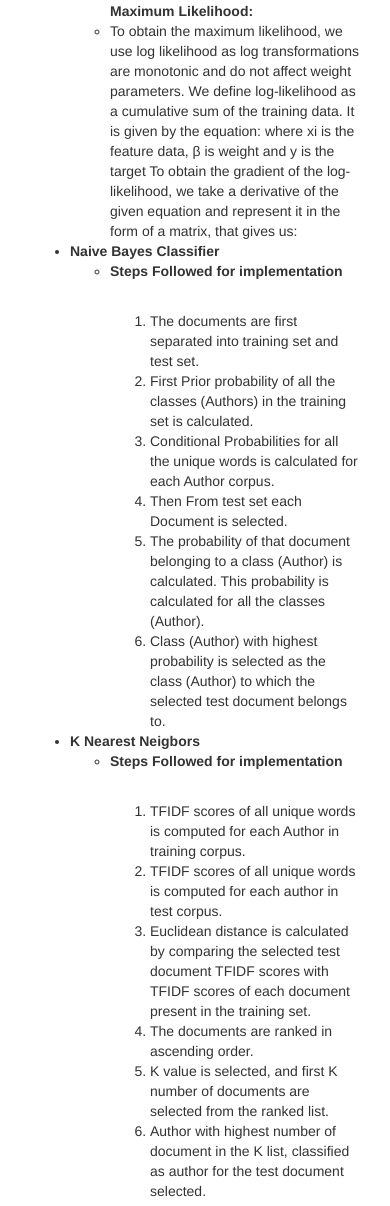
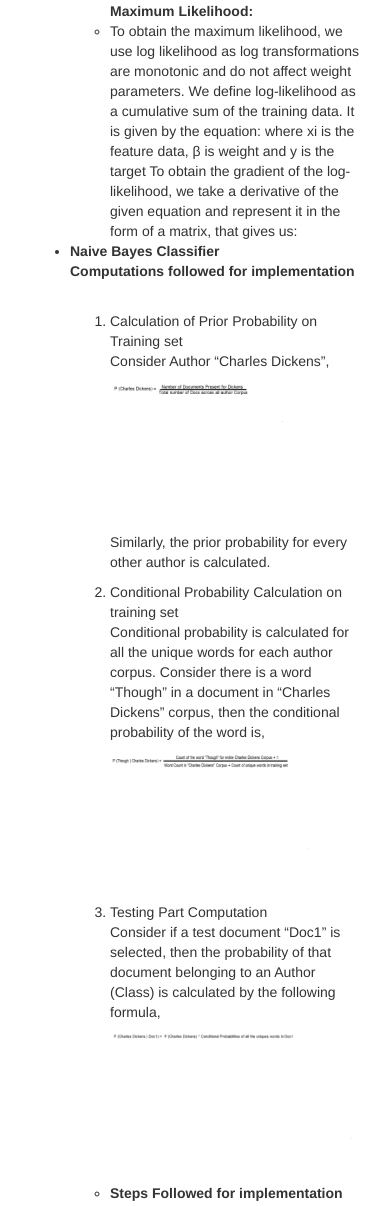
Before and after one commit to venkateshperumal199/cloudproject, a plain HTML site: page implem.html in a window 390 px wide. Shown: the part 2250-3456 px from the top of the page. Drawn offline with Linux system fonts and the light colour scheme.

Commit message:
commit16

```diff
--- a/implem.html
+++ b/implem.html
@@ -154,6 +154,33 @@ To obtain the gradient of the log-likelihood, we take a derivative of the given
 
         </li>
         <li> <b>Naive Bayes Classifier </b>
+        <p><b>Computations followed for implementation</b></p><br>
+        <ol>
+        <li> Calculation of Prior Probability on Training set </li>
+        <p> Consider Author “Charles Dickens”,
+
+            <div class="col-lg-14 col-sm-16 text-center">
+                <img class="img-responsive img-center" src="NBC2.png" alt="" >
+                <p></p>
+            </div>
+
+        Similarly, the prior probability for every other author is calculated. </p>
+        <li> Conditional Probability Calculation on training set </li>
+        <p> Conditional probability is calculated for all the unique words for each author corpus.
+        Consider there is a word “Though” in a document in “Charles Dickens” corpus, then the conditional probability of the word is,
+             <div class="col-lg-14 col-sm-16 text-center">
+                <img class="img-responsive img-center" src="NBC3.png" alt="" >
+                <p></p>
+            </div>
+        </p>
+        <li> Testing Part Computation </li>
+        <p> Consider if a test document “Doc1” is selected, then the probability of that document belonging to an Author (Class) is calculated by the following formula,
+             <div class="col-lg-14 col-sm-16 text-center">
+                <img class="img-responsive img-center" src="NBC4.png" alt="" >
+                <p></p>
+            </div>
+        </p>
+        </ol>
         <ul>
         <li>
         <p><b>Steps Followed for implementation</b></p><br>
```
Also changed, not shown: NBC2.png (added), NBC3.png (added), NBC4.png (added).
